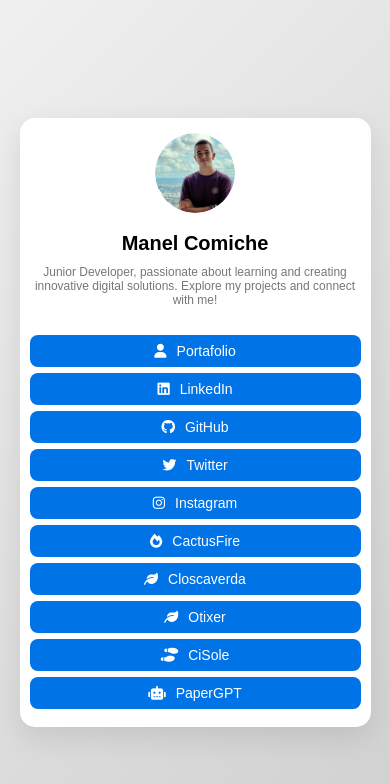
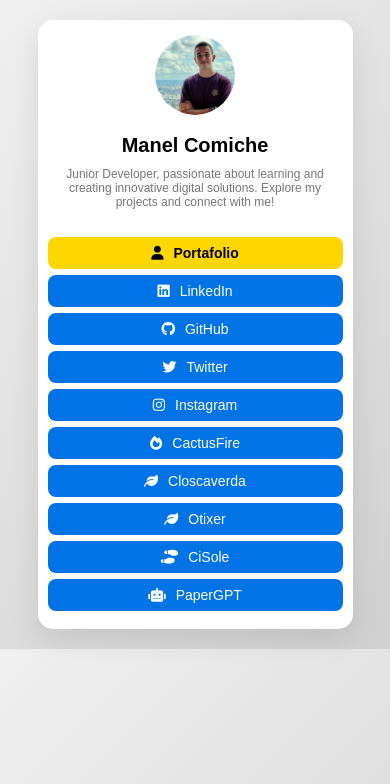
Before and after one commit to manelcomiche/bio.manelcomiche.com, a plain HTML site: page index.html in a window 390 px wide. Drawn offline with Linux system fonts and the light colour scheme.

Commit message:
chore: Update responsive styles for mobile devices

```diff
--- a/index.html
+++ b/index.html
@@ -91,7 +91,7 @@
         </div>
 
         <div class="links">
-            <a href="https://manelcomiche.com/" class="link"><i class="fas fa-user"></i> Portafolio</a>
+            <a href="https://manelcomiche.com/" class="link portfolio-link"><i class="fas fa-user"></i> Portafolio</a>
             <a href="https://linkedin.com/in/manelcomiche" class="link"><i class="fab fa-linkedin"></i> LinkedIn</a>
             <a href="https://github.com/manelcomiche" class="link"><i class="fab fa-github"></i> GitHub</a>
             <a href="https://twitter.com/manelcomiche" class="link"><i class="fab fa-twitter"></i> Twitter</a>
--- a/styles.css
+++ b/styles.css
@@ -9,8 +9,9 @@ body {
     display: flex;
     justify-content: center;
     align-items: center;
-    height: 100vh;
     background: linear-gradient(135deg, #f0f0f0, #d0d0d0);
+    overflow: hidden;
+    margin: 20px;
 }
 
 .container {
@@ -74,6 +75,8 @@ body {
     border-radius: 8px;
     transition: background 0.3s ease, transform 0.3s ease;
     font-size: 18px;
+    width: 100%;
+    box-sizing: border-box;
 }
 
 .link i {
@@ -83,6 +86,16 @@ body {
 .link:hover {
     background: #005bb5;
     transform: translateY(-3px);
+}
+
+.link.portfolio-link {
+    background: gold;
+    color: black;
+    font-weight: bold;
+}
+
+.link.portfolio-link:hover {
+    background: #d4af37;
 }
 
 /* Responsividad */
```
